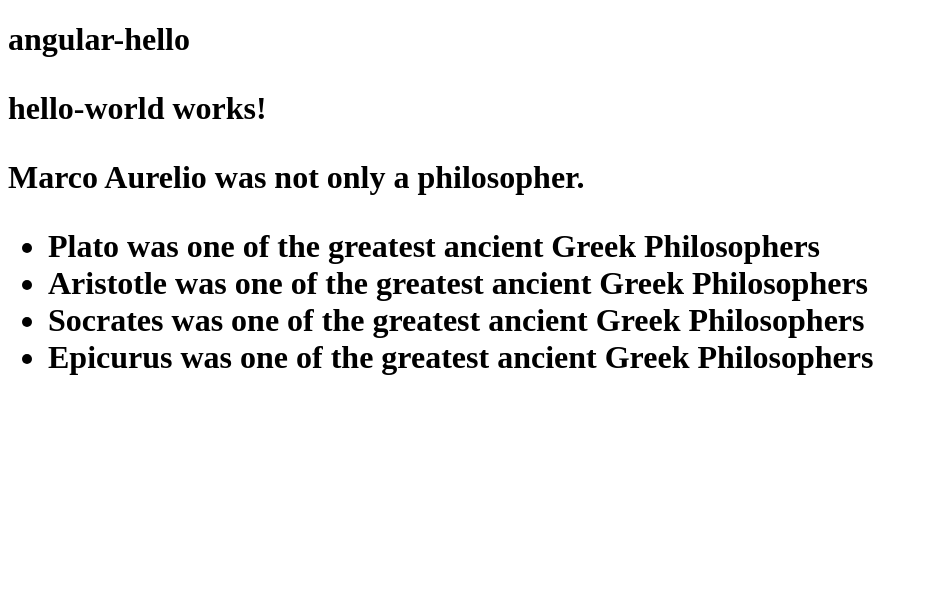
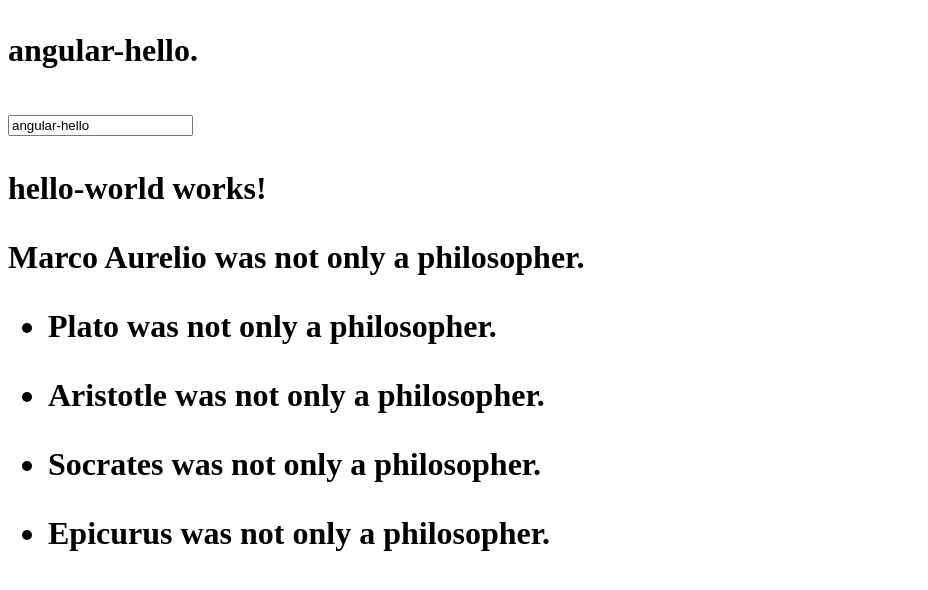
Before and after one commit to MariuszZalew/angular_workbench, an Angular app: page / in a window 1280 px wide. Shown: the top 590 px of the page, without its empty margins (0-928 px from the left). Built offline with nearby package versions, Linux system fonts and the light colour scheme.

Commit message:
input and ngModel usasge

```diff
--- a/src/app/app.component.html
+++ b/src/app/app.component.html
@@ -1,9 +1,12 @@
 <h1>
-  {{title}}
+  <p>{{title}}.</p>
+
+  <input type="text" [(ngModel)]="title">
 
   <app-hello-world></app-hello-world>
 
   <app-user-user></app-user-user>
 
   <app-user-list></app-user-list>
+
 </h1>
--- a/src/app/app.module.ts
+++ b/src/app/app.module.ts
@@ -1,5 +1,6 @@
 import { BrowserModule } from '@angular/platform-browser';
 import { NgModule } from '@angular/core';
+import { FormsModule} from '@angular/forms';
 
 import { AppComponent } from './app.component';
 import { HelloWorldComponent } from './hello-world/hello-world.component';
@@ -14,7 +15,8 @@ import { UserListComponent } from './user-list/user-list.component';
     UserListComponent
   ],
   imports: [
-    BrowserModule
+    BrowserModule,
+    FormsModule
   ],
   providers: [],
   bootstrap: [AppComponent]
--- a/src/app/user-list/user-list.component.html
+++ b/src/app/user-list/user-list.component.html
@@ -1,3 +1,5 @@
 <ul>
-    <li *ngFor="let name of names">{{name}} was one of the greatest ancient Greek Philosophers</li>
+    <li *ngFor="let org_name of names">
+        <app-user-user [name]="org_name"></app-user-user>
+    </li>
 </ul>
--- a/src/app/user-user/user-user.component.ts
+++ b/src/app/user-user/user-user.component.ts
@@ -1,4 +1,4 @@
-import { Component, OnInit } from '@angular/core';
+import { Component, OnInit, Input } from '@angular/core';
 
 @Component({
   selector: 'app-user-user',
@@ -6,7 +6,7 @@ import { Component, OnInit } from '@angular/core';
   styleUrls: ['./user-user.component.css']
 })
 export class UserUserComponent implements OnInit {
-  name:   String;
+  @Input() name:   String;
   constructor() {
     this.name = "Marco Aurelio"
    }
```
